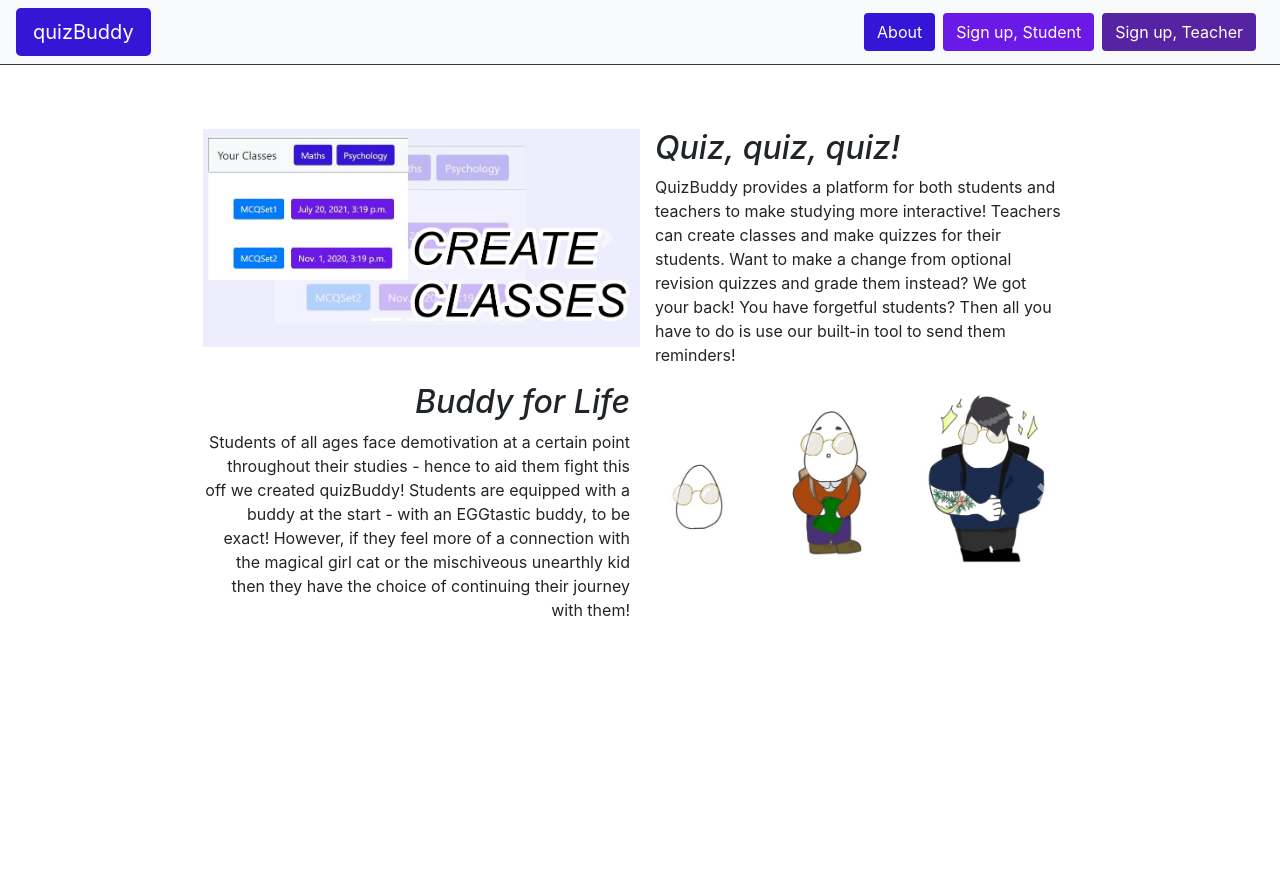
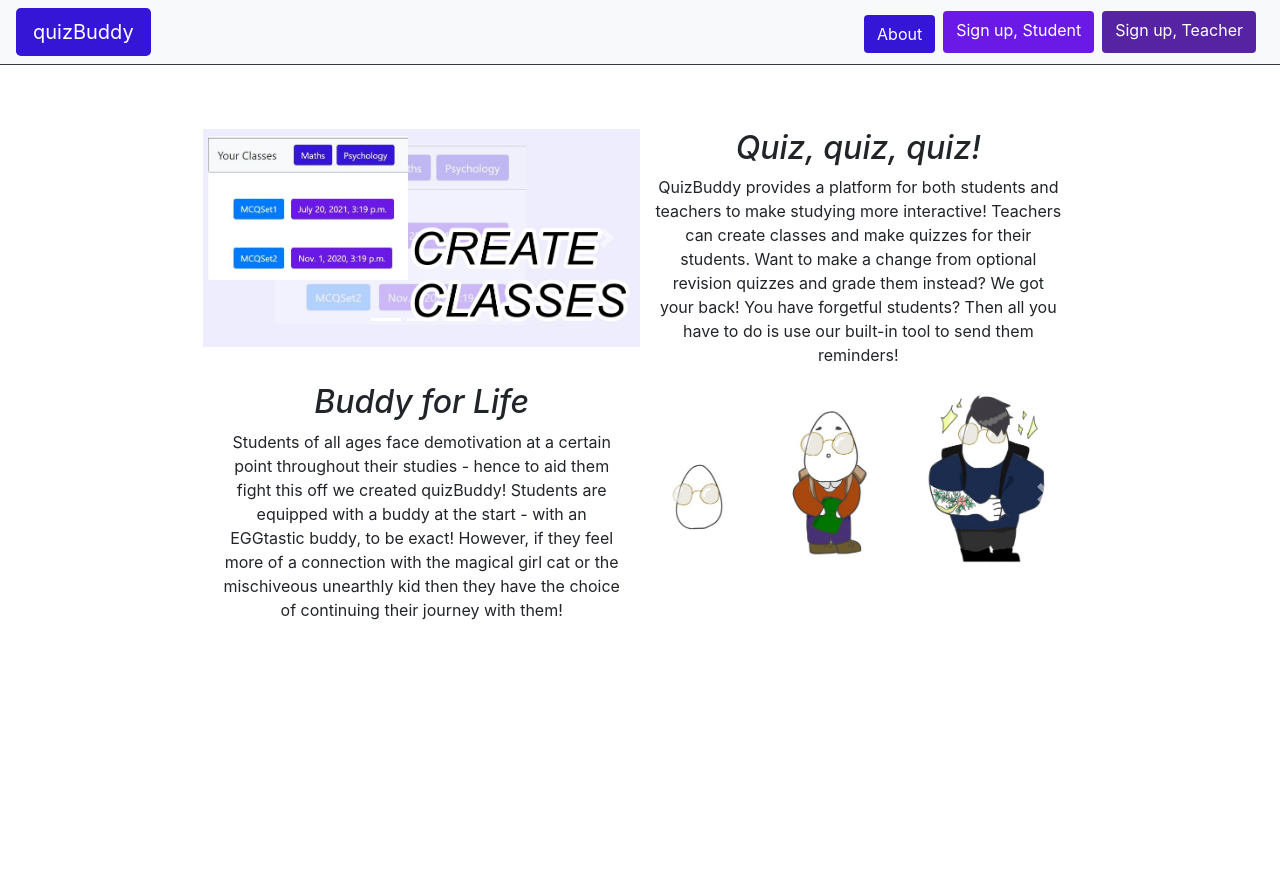
Before and after one commit to RobertNimmo26/quizBuddy, a Django app: page /about/ in a window 1280 px wide. Shown: the top 878 px of the page. Run offline with Django 3.2, Linux system fonts and the light colour scheme; some libraries are stand-ins or nearby versions.

Commit message:
navbar organised

```diff
--- a/templates/quiz/about.html
+++ b/templates/quiz/about.html
@@ -8,23 +8,23 @@
 {% endblock %}
 
 {% block header_buttons %}
-<button class="btn btn-quizBuddy-4 mr-2" type="button" onclick="window.location.href={% url 'about' %}">About</button>
+<button class="btn btn-quizBuddy-4 mr-2 mt-1" type="button" onclick="window.location.href={% url 'about' %}">About</button>
 {% if request.user.is_student %}
 {% block next_quiz %}
-    <button class="btn btn-quizBuddy-5 mr-2" type="button">Next deadline: {{nextQuiz}}</button>
+    <button class="btn btn-quizBuddy-5 mr-2 mt-1" type="button">Next deadline: {{nextQuiz}}</button>
 {% endblock %}
 {% endif %}
 {% block dash_button %}
 {% if request.user.is_teacher %}
-<button class="btn btn-quizBuddy-3 mr-2" type="button" onclick="window.location.href={% url 'dashboardTeacher' %}">Dashboard</button>
+<button class="btn btn-quizBuddy-3 mr-2 mt-1" type="button" onclick="window.location.href={% url 'dashboardTeacher' %}">Dashboard</button>
 {% elif request.user.is_student %}
-<button class="btn btn-quizBuddy-4 mr-2" type="button" onclick="window.location.href={% url 'dashboardStudent' %}">Dashboard</button>
+<button class="btn btn-quizBuddy-4 mr-2 mt-1" type="button" onclick="window.location.href={% url 'dashboardStudent' %}">Dashboard</button>
 {% endif %}
 {% endblock %}
 
 {% if request.user.is_teacher %}
 <div class="btn-group" role="group">
-<button id="btnGroupDrop1" type="button" class="btn btn-quizBuddy-1-dark mr-2 dropdown-toggle" data-toggle="dropdown" aria-haspopup="true" aria-expanded="false">
+<button id="btnGroupDrop1" type="button" class="btn btn-quizBuddy-1-dark mr-2 mt-1 dropdown-toggle" data-toggle="dropdown" aria-haspopup="true" aria-expanded="false">
     Create
 </button>
 <div class="dropdown-menu" aria-labelledby="btnGroupDrop1">
@@ -32,16 +32,16 @@
     <a class="dropdown-item" href={% url 'createQuiz' %}>Create quiz</a>
 </div>
 </div>
-<button class="btn btn-quizBuddy-3 mr-2" type="button" onclick="window.location.href={% url 'quizResultsTeacher' %}">View Results</button>
-<button class="btn btn-quizBuddy-4 mr-2" type="button" onclick="window.location.href={% url 'manageStudent' %}">Manage Students</button>
-<button class="btn btn-quizBuddy-4 mr-2" type="button" onclick="window.location.href={% url 'sendEmail' %}">Email Students</button>
-<button class="btn btn-quizBuddy-1-dark mr-2" type="button" onclick="window.location.href={% url 'preferencesTeacher' %}">Preferences</button>
-<button class="btn btn-quizBuddy-5 mr-2" type ="button" onclick="window.location.href={% url 'user_logout' %}">Logout</button>
+<button class="btn btn-quizBuddy-3 mr-2 mt-1" type="button" onclick="window.location.href={% url 'quizResultsTeacher' %}">View Results</button>
+<button class="btn btn-quizBuddy-4 mr-2 mt-1" type="button" onclick="window.location.href={% url 'manageStudent' %}">Manage Students</button>
+<button class="btn btn-quizBuddy-4 mr-2 mt-1" type="button" onclick="window.location.href={% url 'sendEmail' %}">Email Students</button>
+<button class="btn btn-quizBuddy-1-dark mr-2 mt-1" type="button" onclick="window.location.href={% url 'preferencesTeacher' %}">Preferences</button>
+<button class="btn btn-quizBuddy-5 mr-2 mt-1" type ="button" onclick="window.location.href={% url 'user_logout' %}">Logout</button>
 
 {% elif request.user.is_student %}
-<button class="btn btn-quizBuddy-3 mr-2" type="button" onclick="window.location.href={% url 'quizResultsStudent' %}">Results</button>
-<button class="btn btn-quizBuddy-3 mr-2" type="button" onclick="window.location.href={% url 'preferencesStudent' %}">Preferences</button>
-<button class="btn btn-quizBuddy-5 mr-2" type="button" onclick="window.location.href={% url 'user_logout' %}">Logout</button>
+<button class="btn btn-quizBuddy-3 mr-2 mt-1" type="button" onclick="window.location.href={% url 'quizResultsStudent' %}">Results</button>
+<button class="btn btn-quizBuddy-3 mr-2 mt-1" type="button" onclick="window.location.href={% url 'preferencesStudent' %}">Preferences</button>
+<button class="btn btn-quizBuddy-5 mr-2 mt-1" type="button" onclick="window.location.href={% url 'user_logout' %}">Logout</button>
 
 {% else %}
 <a href={% url 'registerStudent' %} class="btn btn-quizBuddy-1 mr-2" role="button">Sign up, Student</a>
@@ -82,7 +82,7 @@
   </a>
 </div>
 		</div>
-		<div class="col-md-4" align="left">
+		<div class="col-md-4" style ="align: left; ">
 			<h2>
 				<i>Quiz, quiz, quiz!</i>
 			</h2>
@@ -96,7 +96,7 @@
 
  <!-- 2st slideshow will be about the possibly characters people can choose and then the description -->
 <div class="row justify-content-center">
-  <div class="col-md-4 bg-white" style="padding-right:10px; padding-left:0px" align="right">
+  <div class="col-md-4 bg-white" style="align:left">
     <h2>
       <i>Buddy for Life</i>
     </h2>
--- a/templates/quiz/classList.html
+++ b/templates/quiz/classList.html
@@ -12,7 +12,7 @@
       <label>Add student (by email):</label><br>
       <input type="text" id="add_student" name="add_student"><br>
       <br>
-      <button class="btn btn-quizBuddy-1 mr-2" name="button" type="submit" value="add" id="add">Add student</button></form></div>
+      <button class="btn btn-quizBuddy-1 mr-2 mt-1" name="button" type="submit" value="add" id="add">Add student</button></form></div>
       {% if remove_error %}
         <div class="alert alert-danger mt-1 mr-1 ml-3" role="alert">
             There was no user with that email address.
--- a/templates/quiz/create-class.html
+++ b/templates/quiz/create-class.html
@@ -10,7 +10,7 @@
 {% endblock %}
 
 {% block dash_button %}
-    <button class="btn btn-quizBuddy-3 mr-2" type="button" onclick="window.location.href={% url 'dashboardTeacher' %}">Dashboard</button>
+    <button class="btn btn-quizBuddy-3 mr-2 mt-1" type="button" onclick="window.location.href={% url 'dashboardTeacher' %}">Dashboard</button>
 {% endblock %}
 
 {% block body_block%}
--- a/templates/quiz/create-quiz.html
+++ b/templates/quiz/create-quiz.html
@@ -13,7 +13,7 @@
 {% endblock %}
 
 {% block dash_button %}
-    <button class="btn btn-quizBuddy-3 mr-2" type="button" onclick="window.location.href={% url 'dashboardTeacher' %}">Dashboard</button>
+    <button class="btn btn-quizBuddy-3 mr-2 mt-1" type="button" onclick="window.location.href={% url 'dashboardTeacher' %}">Dashboard</button>
 {% endblock %}
 
 {% block body_block%}
--- a/templates/quiz/dashboard-student.html
+++ b/templates/quiz/dashboard-student.html
@@ -47,7 +47,7 @@
         </div>
         <div class="col-4 ">
             <br>
-            <div class="card" style="width: 18rem;">
+            <div class="card" style="width: 80%;">
                 <br>
                 <img class="card-img-top" src= "{% static "images/character/char" %}{{user.character.characterType}}{{user.character.evolutionStage}}.png" alt="Character"/>
                 <div class="card-body">
--- a/templates/quiz/manage-student.html
+++ b/templates/quiz/manage-student.html
@@ -6,7 +6,7 @@
 {% endblock %}
 
 {% block dash_button %}
-    <a href={% url 'dashboardTeacher' %} class="btn btn-quizBuddy-4 mr-2" role="button">Dashboard</a>
+    <a href={% url 'dashboardTeacher' %} class="btn btn-quizBuddy-4 mr-2 mt-1" role="button">Dashboard</a>
 {% endblock %}
 
 {% block body_block%}
--- a/templates/quiz/preferences-teacher.html
+++ b/templates/quiz/preferences-teacher.html
@@ -5,7 +5,7 @@
 {% endblock %}
 
 {% block dash_button %}
-    <a href={% url 'dashboardTeacher' %} class="btn btn-quizBuddy-4 mr-2" role="button">Dashboard</a>
+    <a href={% url 'dashboardTeacher' %} class="btn btn-quizBuddy-4 mr-2 mt-1" role="button">Dashboard</a>
 {% endblock %}
 
 {% block body_block%}
```
Also changed, not shown: templates/quiz/dashboard-teacher.html (+8 -8 lines), templates/quiz/quizResults-student.html (+2 -12 lines).
